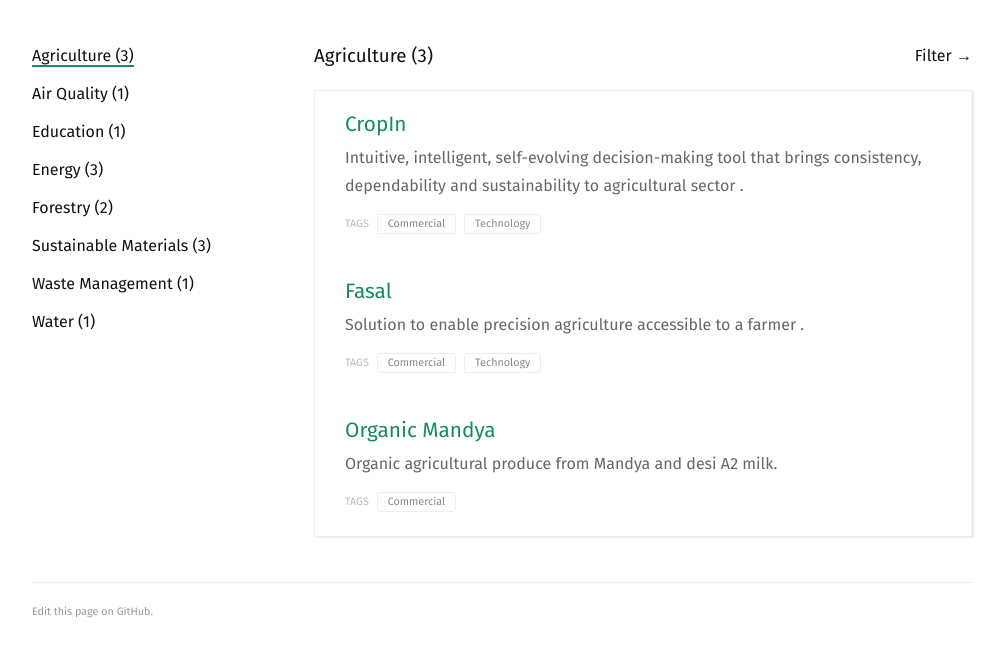
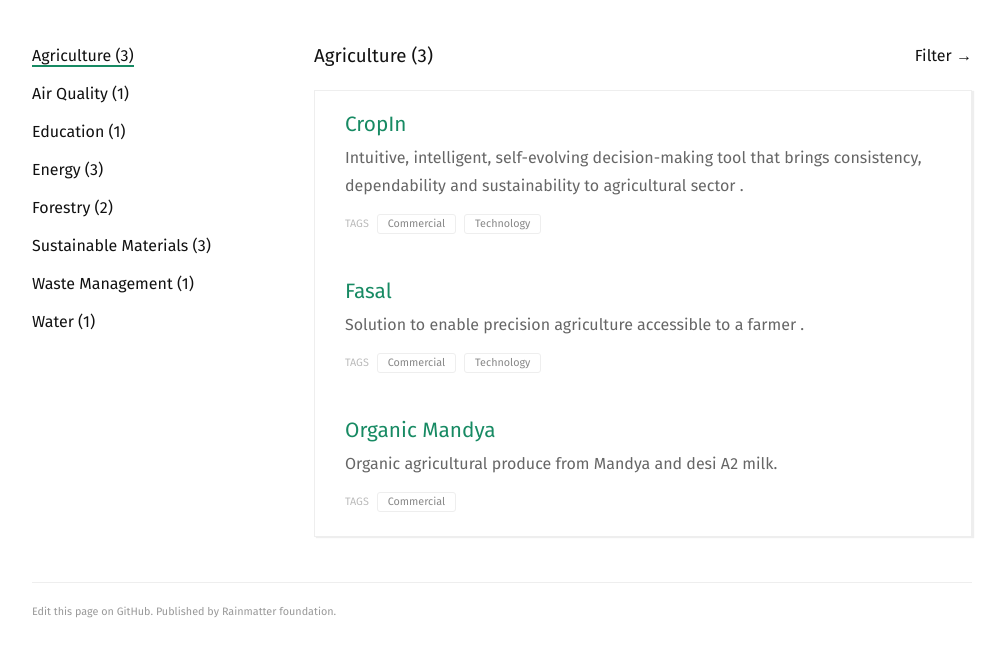
Before and after one commit to rainmatter-foundation/env.wiki.directory, a plain HTML site: page directory/agriculture.html in a window 1280 px wide. Shown: the part 126-782 px from the top of the page, without its empty margins (138-1143 px from the left). Drawn offline with Linux system fonts and the light colour scheme.

Commit message:
Deploying to gh-pages from  @ 8f5d6efbb397eb0619068d64e65c46e7609e817f 🚀

```diff
--- a/directory/agriculture.html
+++ b/directory/agriculture.html
@@ -201,6 +201,7 @@
 
 	<footer>
 		<a href="https://github.com/rainmatter-foundation/env.wiki.directory">Edit this page on GitHub</a>.
+		Published by <a href="https://rainmatter.org">Rainmatter foundation</a>.
 	</footer>
 
 	<script src="static/main.js"></script>
```
Also changed, not shown: directory/air-quality.html (+1 -0 lines), directory/education.html (+1 -0 lines), directory/energy.html (+1 -0 lines), directory/forestry.html (+1 -0 lines), directory/index.html (+1 -0 lines), directory/sustainable-materials.html (+1 -0 lines), directory/waste-management.html (+1 -0 lines), directory/water.html (+1 -0 lines).
